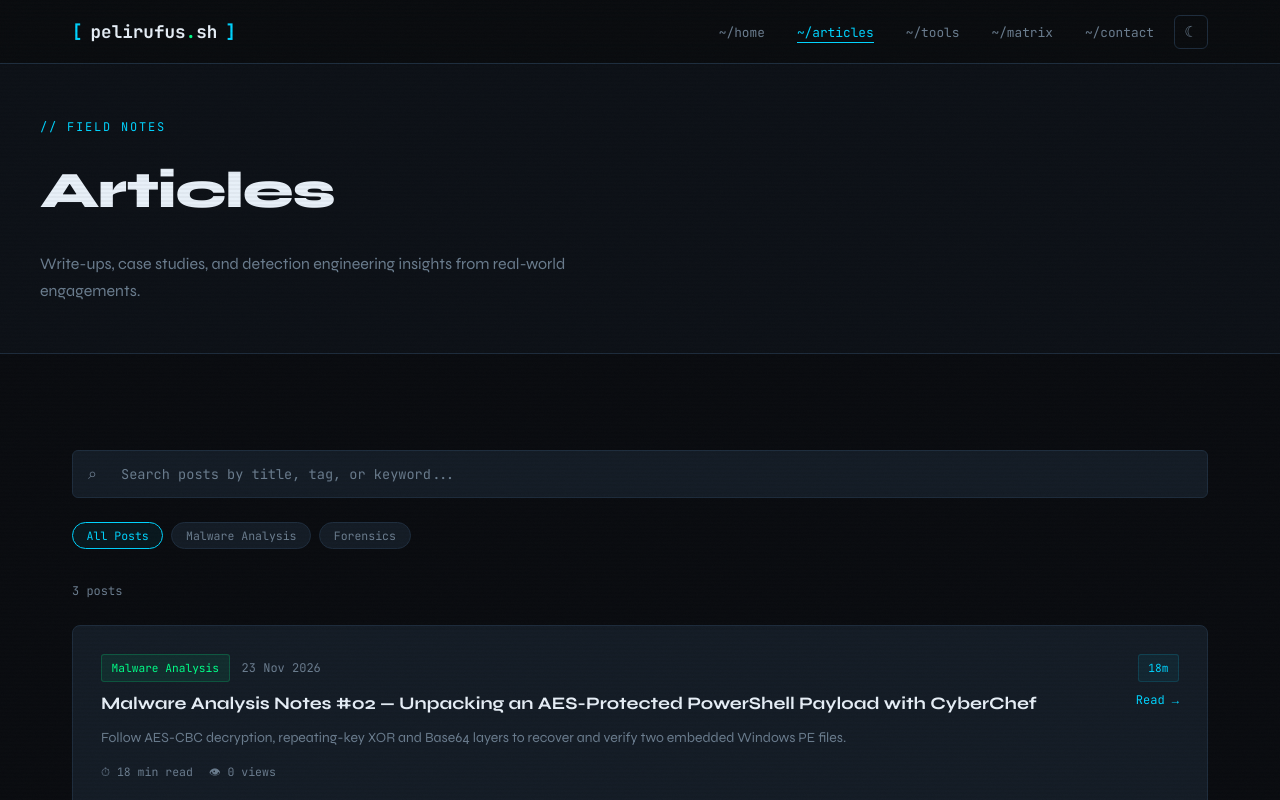
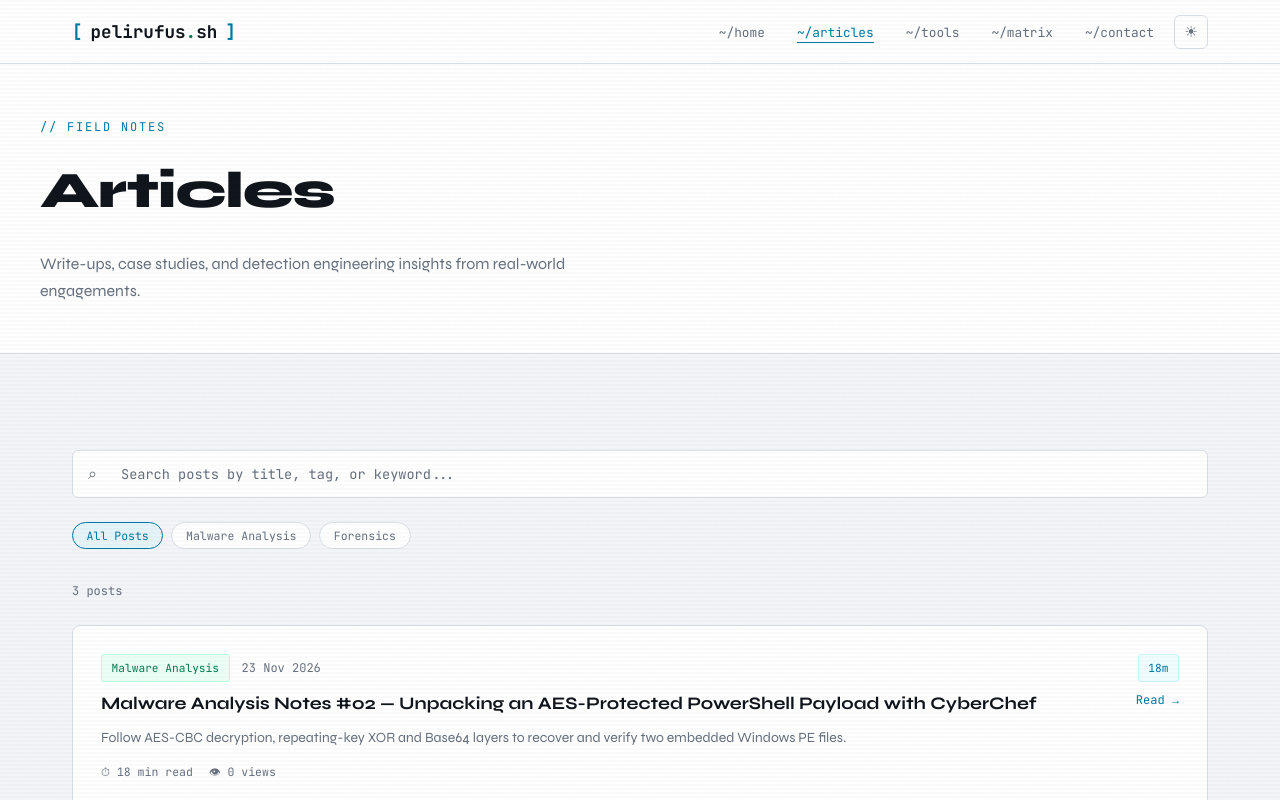
Before and after one commit to peli-rufus/peli-rufus.github.io, a plain HTML site: page articles.html in a window 1280 px wide. Both pictures are taken after a click on the button "Switch to light theme". Shown: the top 800 px of the page. Drawn offline with nearby package versions, Linux system fonts and the light colour scheme.

Commit message:
Enable the existing theme toggle in the article reader

```diff
--- a/articles.html
+++ b/articles.html
@@ -338,6 +338,26 @@
   const nl = document.getElementById('nav-links');
   if (hb) hb.addEventListener('click', () => nl.classList.toggle('open'));
 
+  const themeToggle = document.getElementById('theme-toggle');
+  function currentTheme() {
+    return document.documentElement.getAttribute('data-theme') === 'light' ? 'light' : 'dark';
+  }
+  function paintToggleIcon() {
+    if (!themeToggle) return;
+    themeToggle.textContent = currentTheme() === 'light' ? '☀' : '☾';
+    themeToggle.setAttribute('aria-label', currentTheme() === 'light' ? 'Switch to dark theme' : 'Switch to light theme');
+  }
+  if (themeToggle) {
+    paintToggleIcon();
+    themeToggle.addEventListener('click', () => {
+      const next = currentTheme() === 'light' ? 'dark' : 'light';
+      if (next === 'light') document.documentElement.setAttribute('data-theme', 'light');
+      else document.documentElement.removeAttribute('data-theme');
+      try { localStorage.setItem('theme', next); } catch {}
+      paintToggleIcon();
+    });
+  }
+
   init();
   </script>
 </body>
```
